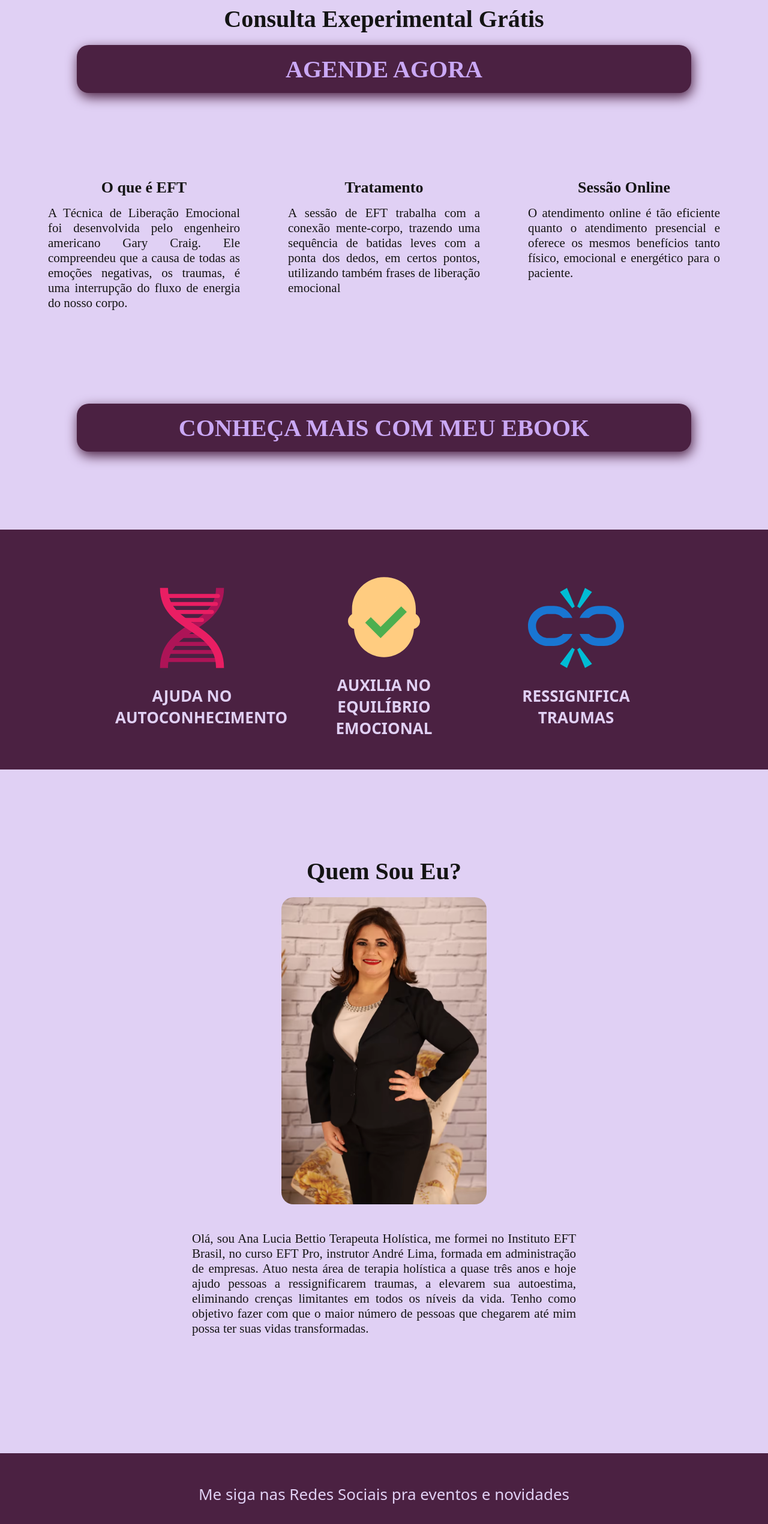
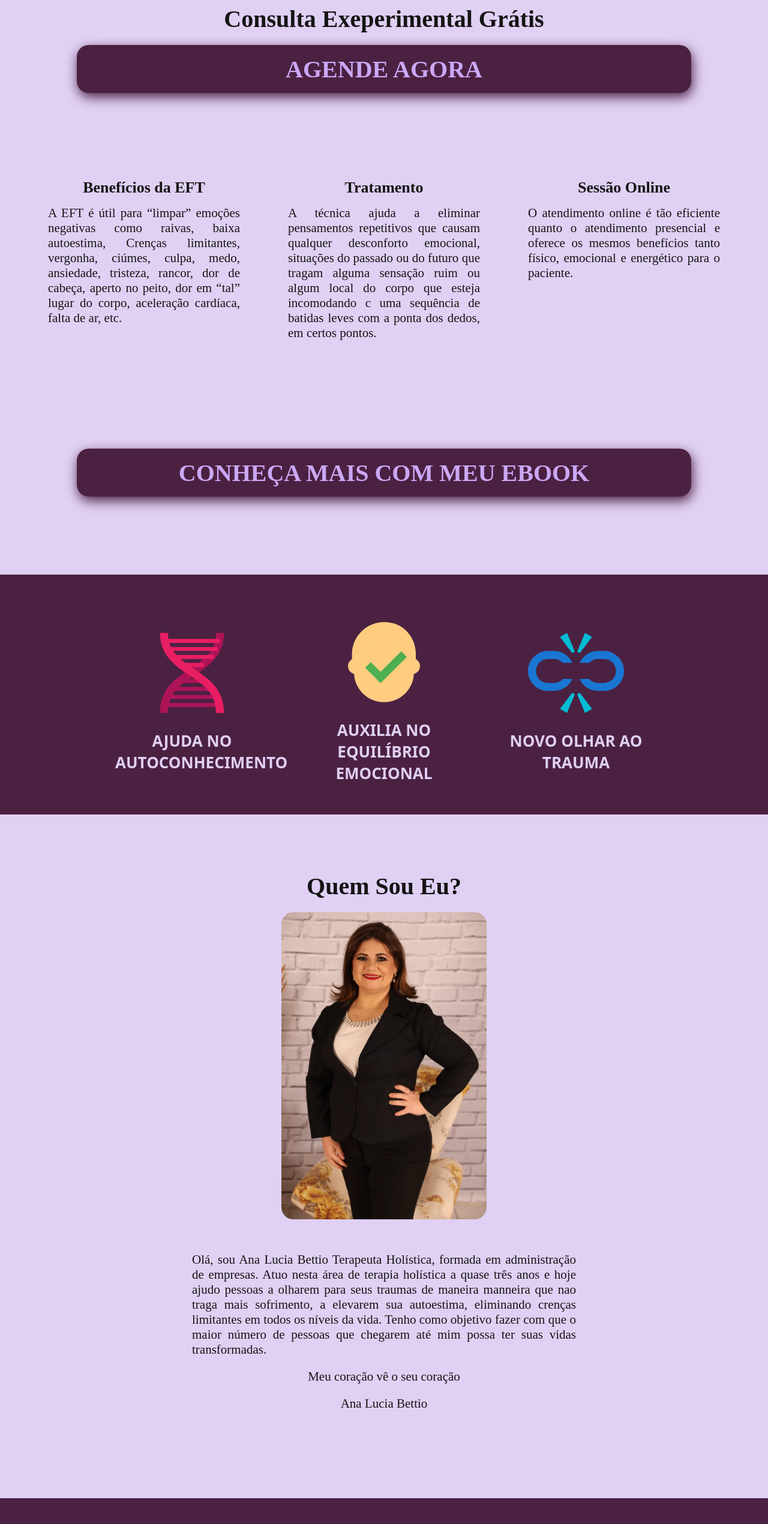
Before and after one commit to KocTeo/landing-page-ana-eft-mobile, a Next.js app: page / in a window 1280 px wide. Shown: the part 692-3233 px from the top of the page at 60% size. Built offline with nearby package versions, Linux system fonts and the light colour scheme; a web font is replaced by a local one.

Commit message:
refactor: Textos

```diff
--- a/src/components/About/index.tsx
+++ b/src/components/About/index.tsx
@@ -8,14 +8,16 @@ const About: React.FC = () => {
       <h3>Quem Sou Eu?</h3>
       <img src="/images/self-image.avif" alt="Imagem Pessoal de Ana" />
       <p>
-        Olá, sou Ana Lucia Bettio Terapeuta Holística, me formei no Instituto
-        EFT Brasil, no curso EFT Pro, instrutor André Lima, formada em
-        administração de empresas. Atuo nesta área de terapia holística a quase
-        três anos e hoje ajudo pessoas a ressignificarem traumas, a elevarem sua
-        autoestima, eliminando crenças limitantes em todos os níveis da vida.
-        Tenho como objetivo fazer com que o maior número de pessoas que chegarem
-        até mim possa ter suas vidas transformadas.
+        Olá, sou Ana Lucia Bettio Terapeuta Holística, formada em administração
+        de empresas. Atuo nesta área de terapia holística a quase três anos e
+        hoje ajudo pessoas a olharem para seus traumas de maneira manneira que
+        nao traga mais sofrimento, a elevarem sua autoestima, eliminando crenças
+        limitantes em todos os níveis da vida. Tenho como objetivo fazer com que
+        o maior número de pessoas que chegarem até mim possa ter suas vidas
+        transformadas.
       </p>
+      <span>Meu coração vê o seu coração</span>
+      <span className="name">Ana Lucia Bettio</span>
     </AboutContainer>
   )
 }
--- a/src/components/About/styles.tsx
+++ b/src/components/About/styles.tsx
@@ -8,7 +8,7 @@ export const AboutContainer = styled.div`
     margin-bottom: 150px;
     justify-content: center;
     height: 80vh;
-    margin-top: 150px;
+    margin-top: 200px;
 
     h3 {
       font-size: ${props => props.theme.fontSize.exLarge};
@@ -24,12 +24,19 @@ export const AboutContainer = styled.div`
       margin-bottom: 45px;
     }
 
-    p {
+    p,
+    span {
       width: 50%;
       font-size: ${props => props.theme.fontSize.large};
       font-family: ${props => props.theme.fonts.title};
       text-align: justify;
+      margin: 10px;
+    }
 
+    span {
+      text-align: center;
+    }
+    .name {
       margin-bottom: 50px;
     }
   }
@@ -62,13 +69,20 @@ export const AboutContainer = styled.div`
       margin-bottom: 30px;
     }
 
-    p {
+    p,
+    span {
       width: 90vw;
       font-size: ${props => props.theme.fontSize.normal};
       font-family: ${props => props.theme.fonts.title};
       text-align: justify;
+      margin: 10px;
+    }
 
-      margin-bottom: 50px;
+    span {
+      text-align: center;
+    }
+    .name {
+      margin-bottom: 150px;
     }
   }
 `
--- a/src/components/AboutEFT/index.tsx
+++ b/src/components/AboutEFT/index.tsx
@@ -5,12 +5,12 @@ import { AboutEFTContainer } from './styles'
 const AboutEFT: React.FC = () => {
   return (
     <AboutEFTContainer>
-      <h3>O que é EFT</h3>
+      <h3>Benefícios da EFT</h3>
       <p>
-        A Técnica de Liberação Emocional foi desenvolvida pelo engenheiro
-        americano Gary Craig. Ele compreendeu que a causa de todas as emoções
-        negativas, os traumas, é uma interrupção do fluxo de energia do nosso
-        corpo.
+        A EFT é útil para “limpar” emoções negativas como raivas, baixa
+        autoestima, Crenças limitantes, vergonha, ciúmes, culpa, medo,
+        ansiedade, tristeza, rancor, dor de cabeça, aperto no peito, dor em
+        “tal” lugar do corpo, aceleração cardíaca, falta de ar, etc.
       </p>
     </AboutEFTContainer>
   )
--- a/src/components/Benefits/index.tsx
+++ b/src/components/Benefits/index.tsx
@@ -17,7 +17,7 @@ const Benefits: React.FC = () => {
       </div>
       <div className="elipse-container">
         <FcBrokenLink className="elipse" />
-        <span>RESSIGNIFICA TRAUMAS</span>
+        <span>NOVO OLHAR AO TRAUMA</span>
       </div>
     </BenefitsContainer>
   )
--- a/src/components/Treatment/index.tsx
+++ b/src/components/Treatment/index.tsx
@@ -7,9 +7,10 @@ const Treatment: React.FC = () => {
     <TreatmentContainer>
       <h3>Tratamento</h3>
       <p>
-        A sessão de EFT trabalha com a conexão mente-corpo, trazendo uma
-        sequência de batidas leves com a ponta dos dedos, em certos pontos,
-        utilizando também frases de liberação emocional
+        A técnica ajuda a eliminar pensamentos repetitivos que causam qualquer
+        desconforto emocional, situações do passado ou do futuro que tragam
+        alguma sensação ruim ou algum local do corpo que esteja incomodando c
+        uma sequência de batidas leves com a ponta dos dedos, em certos pontos.
       </p>
     </TreatmentContainer>
   )
--- a/src/components/Treatment/styles.tsx
+++ b/src/components/Treatment/styles.tsx
@@ -31,7 +31,7 @@ export const TreatmentContainer = styled.div`
     margin-bottom: 50px;
     justify-content: center;
 
-    height: 30vh;
+    height: 40vh;
 
     background-color: ${props => props.theme.colors.primary};
 
```
